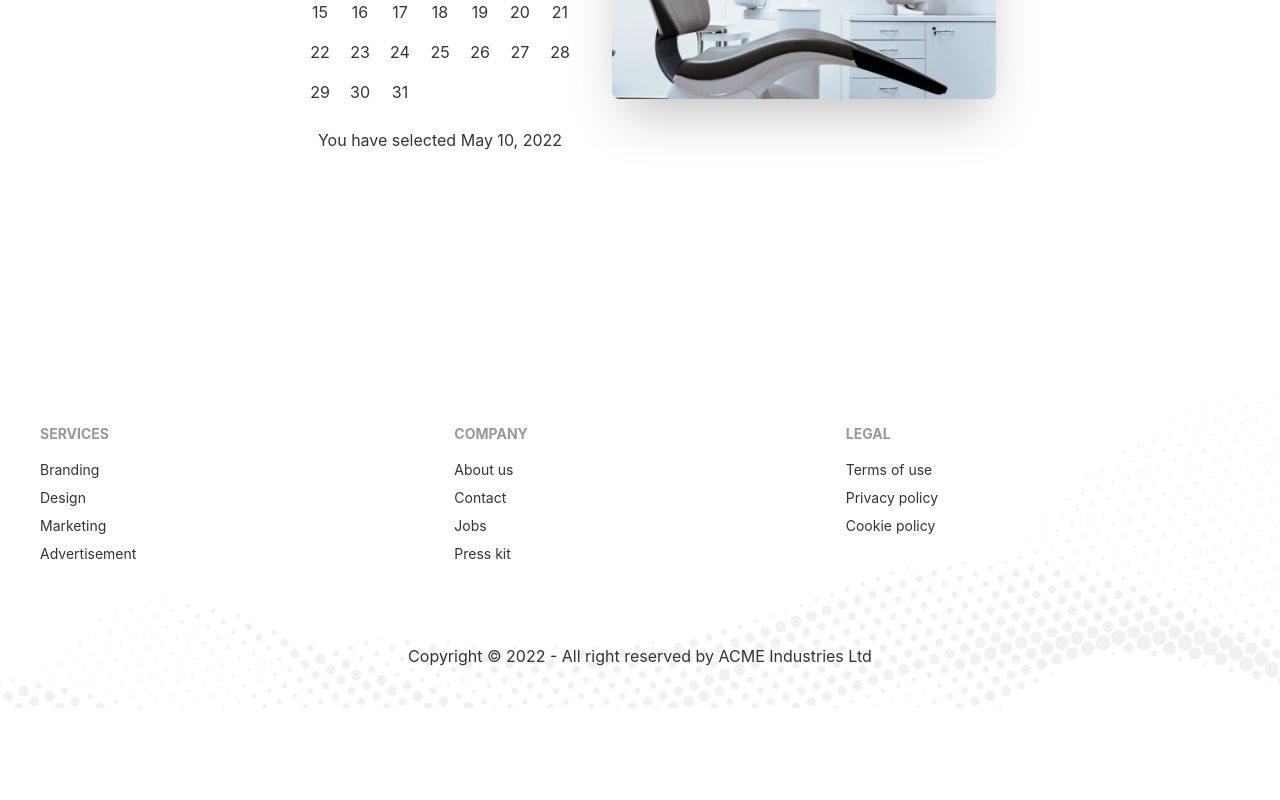
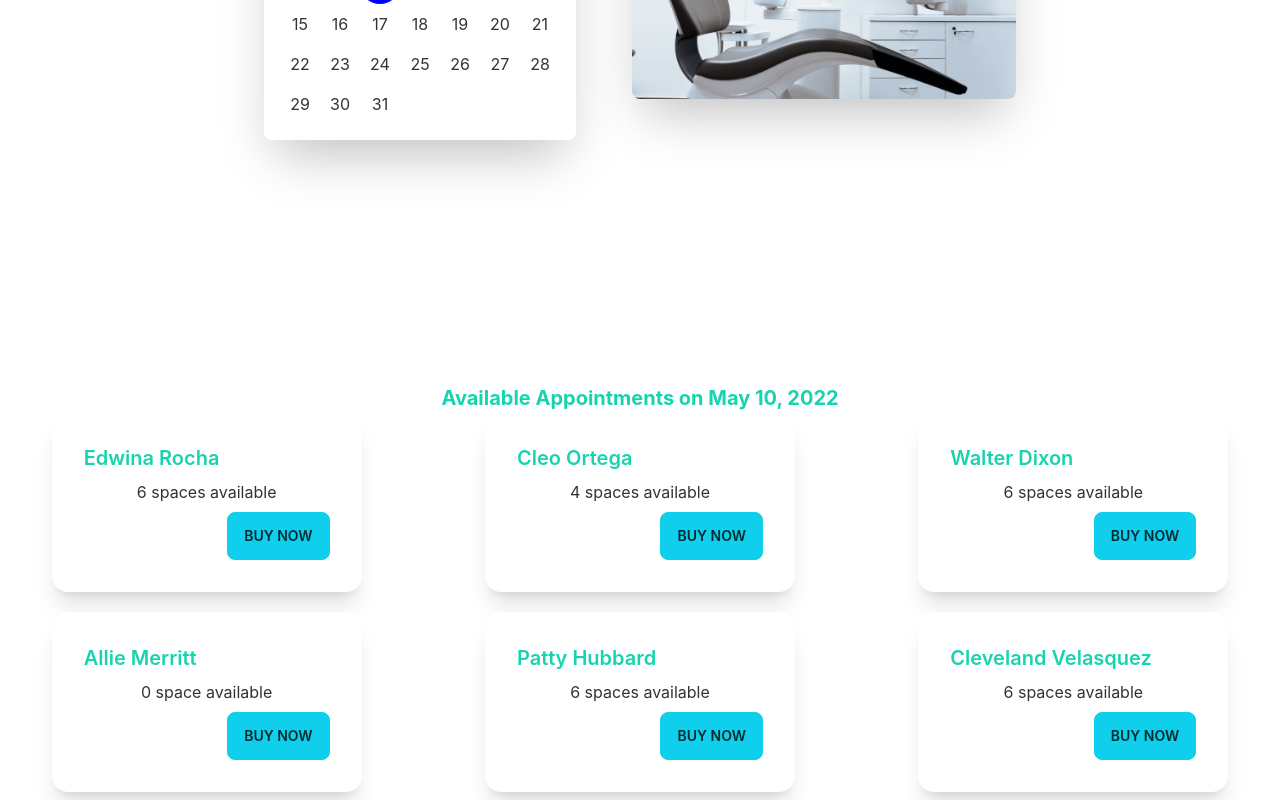
Before and after one commit to FahamidulDipro/doctors-portal-client, a React (Create React App) app: page /appoinment in a window 1280 px wide. Shown: the part 480-1280 px from the top of the page. Before the commit the page ends 1188 px from the top, so only its background shows below. Built offline with nearby package versions, Linux system fonts and the light colour scheme.

Commit message:
Service section added on Appoinment page

```diff
--- /dev/null
+++ b/public/services.json
@@ -0,0 +1,66 @@
+[
+  {
+    "id": "627e17041a5998f791ca0c86",
+    "name": "Edwina Rocha",
+    "slots": [
+      "08.00 AM - 08.30 AM",
+      "08.30 AM - 09.00 AM",
+      "09.30 AM - 10.00 AM",
+      "10.30 AM - 11.00 AM",
+      "11.30 AM - 12.00 PM",
+      "12.30 PM - 01.00 PM"
+    ]
+  },
+  {
+    "id": "627e1704def4b223f03a0a43",
+    "name": "Cleo Ortega",
+    "slots": [
+      "08.00 AM - 08.30 AM",
+      "08.30 AM - 09.00 AM",
+      "09.30 AM - 10.00 AM",
+
+      "12.30 PM - 01.00 PM"
+    ]
+  },
+  {
+    "id": "627e1704fa69836d0ff5b102",
+    "name": "Walter Dixon",
+    "slots": [
+      "08.00 AM - 08.30 AM",
+      "08.30 AM - 09.00 AM",
+      "09.30 AM - 10.00 AM",
+      "10.30 AM - 11.00 AM",
+      "11.30 AM - 12.00 PM",
+      "12.30 PM - 01.00 PM"
+    ]
+  },
+  {
+    "id": "627e17042f100db5fa7df2f4",
+    "name": "Allie Merritt",
+    "slots": []
+  },
+  {
+    "id": "627e1704c2e477fd7667505a",
+    "name": "Patty Hubbard",
+    "slots": [
+      "08.00 AM - 08.30 AM",
+      "08.30 AM - 09.00 AM",
+      "09.30 AM - 10.00 AM",
+      "10.30 AM - 11.00 AM",
+      "11.30 AM - 12.00 PM",
+      "12.30 PM - 01.00 PM"
+    ]
+  },
+  {
+    "id": "627e1704dc3110e1cfb16ee9",
+    "name": "Cleveland Velasquez",
+    "slots": [
+      "08.00 AM - 08.30 AM",
+      "08.30 AM - 09.00 AM",
+      "09.30 AM - 10.00 AM",
+      "10.30 AM - 11.00 AM",
+      "11.30 AM - 12.00 PM",
+      "12.30 PM - 01.00 PM"
+    ]
+  }
+]
--- a/src/Pages/Appointment/AppoinmentBanner.js
+++ b/src/Pages/Appointment/AppoinmentBanner.js
@@ -3,19 +3,17 @@ import React, { useState } from "react";
 import { DayPicker } from "react-day-picker";
 import "react-day-picker/dist/style.css";
 
-const AppoinmentBanner = ({ children }) => {
-  const [date, setDate] = useState(new Date());
+const AppoinmentBanner = ({ children, date, setDate }) => {
   return (
     <div class="hero min-h-screen ">
-      <div class="hero-content flex-col lg:flex-row-reverse">
+      <div class="hero-content flex-col lg:flex-row-reverse justify-between">
         <img
           src={children}
           class="max-w-sm rounded-lg shadow-2xl"
           alt="dentistChair"
         />
-        <div>
+        <div className="mr-10 rounded-lg shadow-2xl">
           <DayPicker mode="single" selected={date} onSelect={setDate} />
-          <p>You have selected {format(date, "PP")}</p>
         </div>
       </div>
     </div>
--- a/src/Pages/Appointment/Appointment.js
+++ b/src/Pages/Appointment/Appointment.js
@@ -1,11 +1,14 @@
-import React from 'react';
+import React, { useState } from 'react';
 import Footer from '../Shared/Footer';
 import AppoinmentBanner from './AppoinmentBanner';
 import chair from '../../assets/images/chair.png'
+import AvailableAppoinments from './AvailableAppoinments';
 const Appointment = () => {
+    const [date, setDate] = useState(new Date());
     return (
         <div>
-            <AppoinmentBanner>{chair}</AppoinmentBanner>
+            <AppoinmentBanner date={date} setDate={setDate}>{chair}</AppoinmentBanner>
+            <AvailableAppoinments date={date} ></AvailableAppoinments>
             <Footer></Footer>
         </div>
     );
--- /dev/null
+++ b/src/Pages/Appointment/AvailableAppoinments.js
@@ -0,0 +1,23 @@
+import { format } from 'date-fns';
+import React, { useEffect, useState } from 'react';
+import Service from './Service';
+
+const AvailableAppoinments = ({date}) => {
+    const [services,setServices] = useState([]);
+    useEffect(()=>{
+        fetch('services.json').then(res=>res.json()).then(data=>setServices(data));
+    },[])
+    return (
+        <div>
+            <h3 className='text-secondary font-bold text-xl '>Available Appointments on {format(date, "PP")}</h3>
+            <div className='grid lg:grid-cols-3 md:grid-cols-2 sm:grid-cols-1 grid-cols-1 gap-5'>
+            {
+                services.map(service=><Service key={service._id} service={service}></Service>)
+            }
+            </div>
+
+        </div>
+    );
+};
+
+export default AvailableAppoinments;
--- /dev/null
+++ b/src/Pages/Appointment/Service.js
@@ -0,0 +1,20 @@
+import React from "react";
+
+const Service = ({ service }) => {
+  const { name, slots } = service;
+  return (
+    <div class="card w-3/4 bg-base-100 shadow-xl container mx-auto ">
+      <div class="card-body ">
+        <h2 className="card-title  text-secondary text-center">{name}</h2>
+        <p>
+          {slots.length} {slots.length > 1 ? "spaces" : "space"} available
+        </p>
+        <div class="card-actions justify-end">
+          <button class="btn btn-primary">Buy Now</button>
+        </div>
+      </div>
+    </div>
+  );
+};
+
+export default Service;
--- a/src/Pages/Homepage/Service.js
+++ b/src/Pages/Homepage/Service.js
@@ -1,6 +1,7 @@
 import React from "react";
 
 const Service = ({ service }) => {
+
   return (
     <div className="card lg:max-w-lg bg-base-100 shadow-xl">
       <figure className="px-10 pt-10">
```
